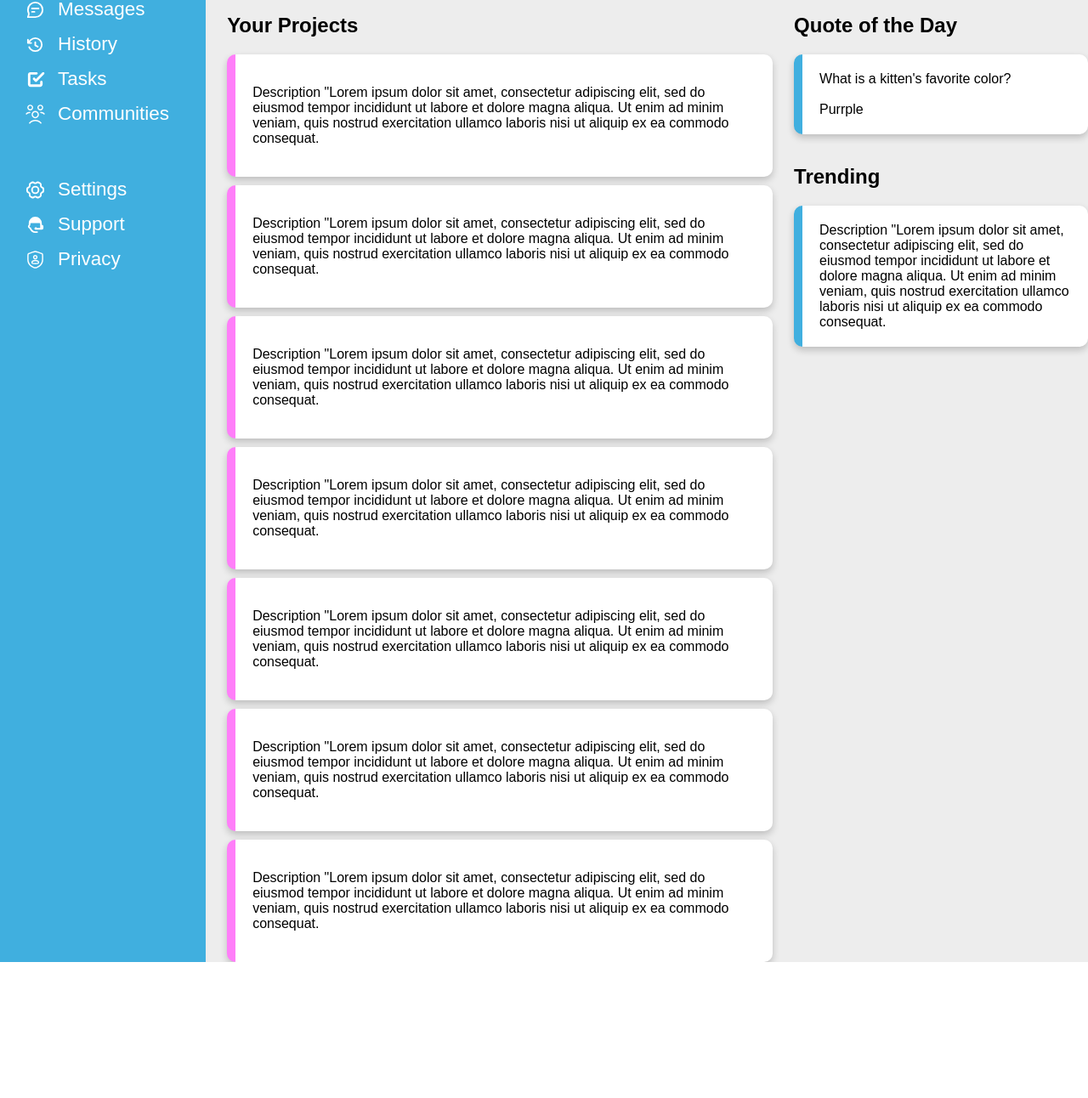
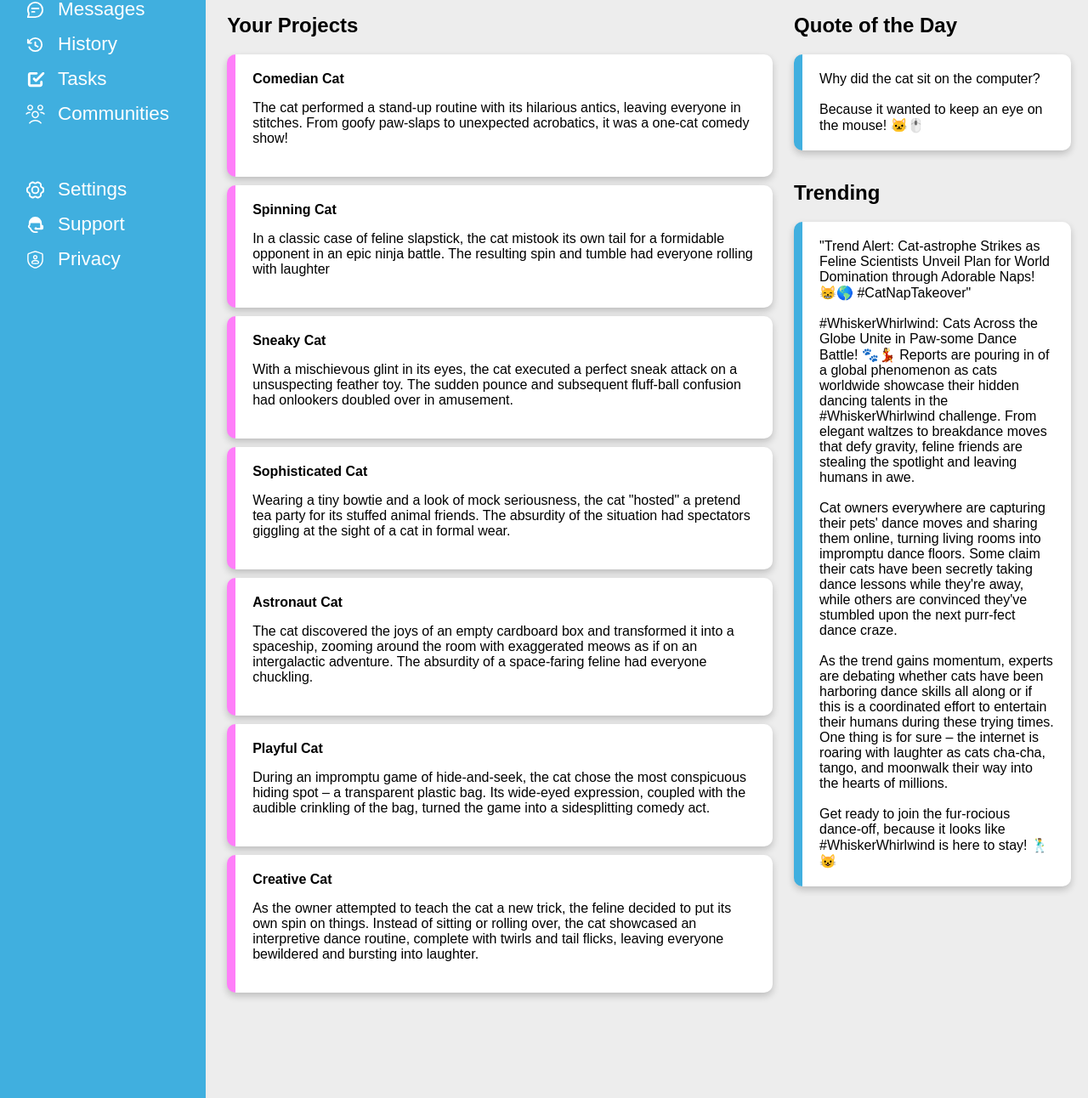
Before and after one commit to williamandrews2/AdminDashboard, a plain HTML site: page index.html in a window 1280 px wide. Shown: the part 198-1490 px from the top of the page at 85% size. Before the commit the page ends 1330 px from the top, so only its background shows below. Drawn offline with Linux system fonts and the light colour scheme.

Commit message:
Finished final content of the admin dashboard.

```diff
--- a/index.html
+++ b/index.html
@@ -16,7 +16,7 @@
           </form>
           <div class="userdropdown">
             <img src="./images/circlecat.png" alt="tuxedocatpicture" />
-            <h3>Paul Brown</h3>
+            <h3>Mr. Cat</h3>
           </div>
         </div>
 
@@ -24,7 +24,7 @@
           <img src="./images/circlecat.png" alt="tuxedocatpicture" />
           <div class="userinfo">
             <p class="usermessage">Hi there,</p>
-            <h2 class="usermessage">Paul Brown (@paulbrown2)</h2>
+            <h2 class="usermessage">Mr. Cat (@HandsomeTuxedoCat41)</h2>
           </div>
           <div class="nav">
             <button class="navbtn">New</button>
@@ -99,59 +99,65 @@
           <h2>Your Projects</h2>
           <div class="cards">
             <div class="card">
+              <h4>Comedian Cat</h4>
               <p>
-                Description "Lorem ipsum dolor sit amet, consectetur adipiscing
-                elit, sed do eiusmod tempor incididunt ut labore et dolore magna
-                aliqua. Ut enim ad minim veniam, quis nostrud exercitation
-                ullamco laboris nisi ut aliquip ex ea commodo consequat.
+                The cat performed a stand-up routine with its hilarious antics,
+                leaving everyone in stitches. From goofy paw-slaps to unexpected
+                acrobatics, it was a one-cat comedy show!
               </p>
             </div>
             <div class="card">
+              <h4>Spinning Cat</h4>
               <p>
-                Description "Lorem ipsum dolor sit amet, consectetur adipiscing
-                elit, sed do eiusmod tempor incididunt ut labore et dolore magna
-                aliqua. Ut enim ad minim veniam, quis nostrud exercitation
-                ullamco laboris nisi ut aliquip ex ea commodo consequat.
+                In a classic case of feline slapstick, the cat mistook its own
+                tail for a formidable opponent in an epic ninja battle. The
+                resulting spin and tumble had everyone rolling with laughter
               </p>
             </div>
             <div class="card">
+              <h4>Sneaky Cat</h4>
               <p>
-                Description "Lorem ipsum dolor sit amet, consectetur adipiscing
-                elit, sed do eiusmod tempor incididunt ut labore et dolore magna
-                aliqua. Ut enim ad minim veniam, quis nostrud exercitation
-                ullamco laboris nisi ut aliquip ex ea commodo consequat.
+                With a mischievous glint in its eyes, the cat executed a perfect
+                sneak attack on a unsuspecting feather toy. The sudden pounce
+                and subsequent fluff-ball confusion had onlookers doubled over
+                in amusement.
               </p>
             </div>
             <div class="card">
+              <h4>Sophisticated Cat</h4>
               <p>
-                Description "Lorem ipsum dolor sit amet, consectetur adipiscing
-                elit, sed do eiusmod tempor incididunt ut labore et dolore magna
-                aliqua. Ut enim ad minim veniam, quis nostrud exercitation
-                ullamco laboris nisi ut aliquip ex ea commodo consequat.
+                Wearing a tiny bowtie and a look of mock seriousness, the cat
+                "hosted" a pretend tea party for its stuffed animal friends. The
+                absurdity of the situation had spectators giggling at the sight
+                of a cat in formal wear.
               </p>
             </div>
             <div class="card">
+              <h4>Astronaut Cat</h4>
               <p>
-                Description "Lorem ipsum dolor sit amet, consectetur adipiscing
-                elit, sed do eiusmod tempor incididunt ut labore et dolore magna
-                aliqua. Ut enim ad minim veniam, quis nostrud exercitation
-                ullamco laboris nisi ut aliquip ex ea commodo consequat.
+                The cat discovered the joys of an empty cardboard box and
+                transformed it into a spaceship, zooming around the room with
+                exaggerated meows as if on an intergalactic adventure. The
+                absurdity of a space-faring feline had everyone chuckling.
               </p>
             </div>
             <div class="card">
+              <h4>Playful Cat</h4>
               <p>
-                Description "Lorem ipsum dolor sit amet, consectetur adipiscing
-                elit, sed do eiusmod tempor incididunt ut labore et dolore magna
-                aliqua. Ut enim ad minim veniam, quis nostrud exercitation
-                ullamco laboris nisi ut aliquip ex ea commodo consequat.
+                During an impromptu game of hide-and-seek, the cat chose the
+                most conspicuous hiding spot – a transparent plastic bag. Its
+                wide-eyed expression, coupled with the audible crinkling of the
+                bag, turned the game into a sidesplitting comedy act.
               </p>
             </div>
             <div class="card">
+              <h4>Creative Cat</h4>
               <p>
-                Description "Lorem ipsum dolor sit amet, consectetur adipiscing
-                elit, sed do eiusmod tempor incididunt ut labore et dolore magna
-                aliqua. Ut enim ad minim veniam, quis nostrud exercitation
-                ullamco laboris nisi ut aliquip ex ea commodo consequat.
+                As the owner attempted to teach the cat a new trick, the feline
+                decided to put its own spin on things. Instead of sitting or
+                rolling over, the cat showcased an interpretive dance routine,
+                complete with twirls and tail flicks, leaving everyone
+                bewildered and bursting into laughter.
               </p>
             </div>
           </div>
@@ -160,17 +166,37 @@
           <div class="sidecard">
             <h2>Quote of the Day</h2>
             <p>
-              What is a kitten's favorite color? <br /><br />
-              Purrple
+              Why did the cat sit on the computer?
+              <br /><br />
+              Because it wanted to keep an eye on the mouse! 🐱🖱️
             </p>
           </div>
           <div class="sidecard">
             <h2>Trending</h2>
             <p>
-              Description "Lorem ipsum dolor sit amet, consectetur adipiscing
-              elit, sed do eiusmod tempor incididunt ut labore et dolore magna
-              aliqua. Ut enim ad minim veniam, quis nostrud exercitation ullamco
-              laboris nisi ut aliquip ex ea commodo consequat.
+              "Trend Alert: Cat-astrophe Strikes as Feline Scientists Unveil
+              Plan for World Domination through Adorable Naps! 😸🌎
+              #CatNapTakeover"
+              <br /><br />
+              #WhiskerWhirlwind: Cats Across the Globe Unite in Paw-some Dance
+              Battle! 🐾💃 Reports are pouring in of a global phenomenon as cats
+              worldwide showcase their hidden dancing talents in the
+              #WhiskerWhirlwind challenge. From elegant waltzes to breakdance
+              moves that defy gravity, feline friends are stealing the spotlight
+              and leaving humans in awe. <br /><br />
+              Cat owners everywhere are capturing their pets' dance moves and
+              sharing them online, turning living rooms into impromptu dance
+              floors. Some claim their cats have been secretly taking dance
+              lessons while they're away, while others are convinced they've
+              stumbled upon the next purr-fect dance craze. <br /><br />
+              As the trend gains momentum, experts are debating whether cats
+              have been harboring dance skills all along or if this is a
+              coordinated effort to entertain their humans during these trying
+              times. One thing is for sure – the internet is roaring with
+              laughter as cats cha-cha, tango, and moonwalk their way into the
+              hearts of millions. <br /><br />Get ready to join the fur-rocious
+              dance-off, because it looks like #WhiskerWhirlwind is here to
+              stay! 🕺😺
             </p>
           </div>
         </div>
--- a/styles.css
+++ b/styles.css
@@ -180,6 +180,10 @@ body {
   gap: 10px;
 }
 
+.card h4 {
+  margin: 0;
+}
+
 .card {
   background-color: var(--mainfontcolor);
   box-shadow: 0 4px 8px 0 rgba(0, 0, 0, 0.2);
@@ -191,6 +195,7 @@ body {
 .sidecards {
   display: grid;
   grid-template-rows: auto 1fr 1fr;
+  margin-right: 20px;
 }
 
 .sidecard p {
```
